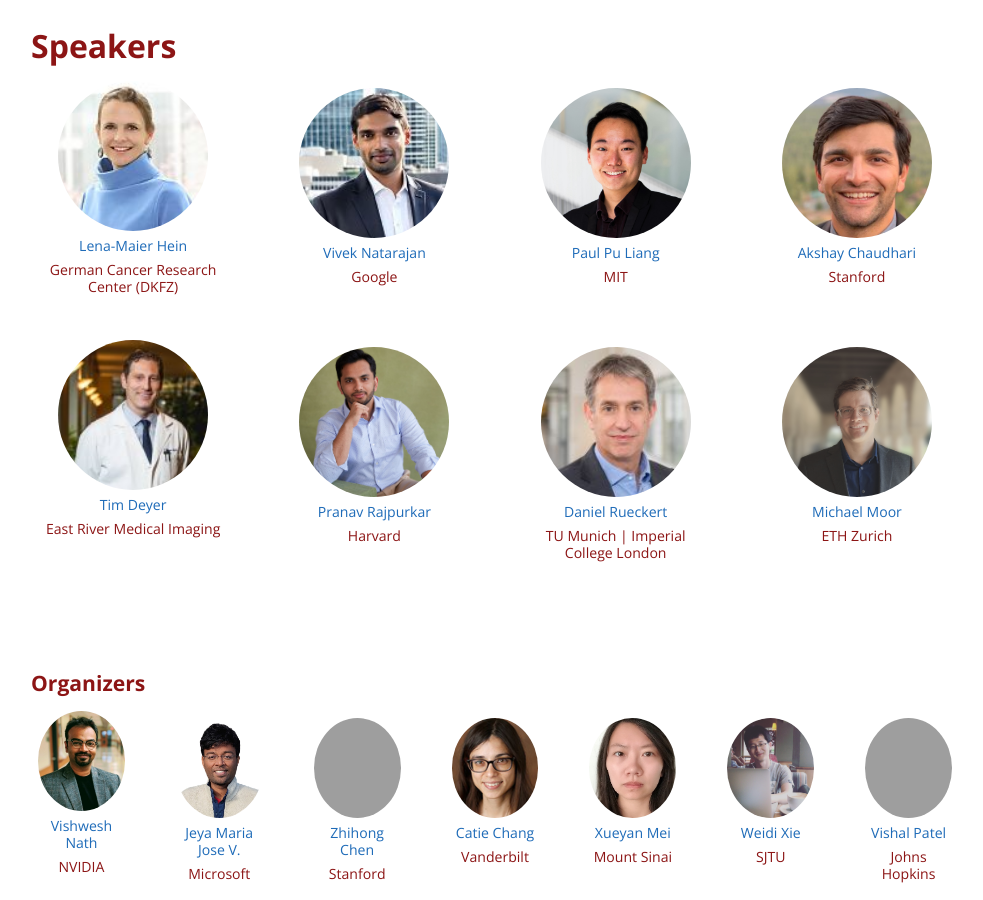
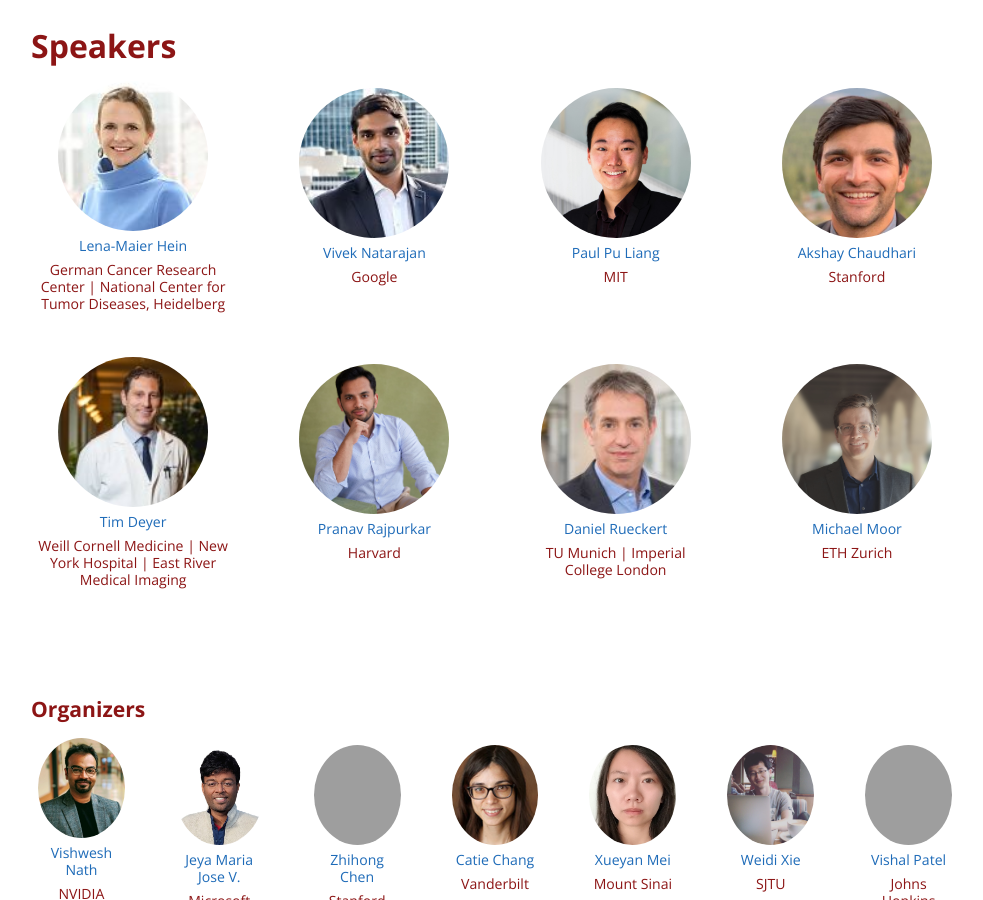
Before and after one commit to MandM2025/mandm2025.github.io, a Jekyll site: the page index.html, which Jekyll copies as it is, in a window 1280 px wide and 900 px high, scrolled down 685 px, cut to the strip 0-900 px from the top of the window. Shown: the whole strip, without its empty margins (145-1128 px from the left). Built offline with Jekyll 4.4.1, drawn with Linux system fonts in a browser that asks for light colours; grey boxes are pictures that could not be loaded.

Commit message:
updated speaker affiliations

```diff
--- a/index.html
+++ b/index.html
@@ -70,7 +70,7 @@
             Hein" style="width: 150px; height: 150px;">
             <h4><a href="https://www.dkfz.de/en/imsy/team/people/Lena_Maier-Hein.html">Lena-Maier
                 Hein</a></h4>
-            <h4>German Cancer Research Center (DKFZ)</h4>
+            <h4>German Cancer Research Center | National Center for Tumor Diseases, Heidelberg</h4>
             </h4>
         </div>
         <div class="col">
@@ -93,7 +93,7 @@
         <div class="col">
             <img src="images/timothy.jpeg" alt="Tim Deyer" style="width: 150px; height: 150px;">
             <h4><a href="https://eastriverimaging.com/timothy-deyer-m-d/">Tim Deyer</a></h4>
-            <h4>East River Medical Imaging</h4>
+            <h4>Weill Cornell Medicine | New York Hospital | East River Medical Imaging</h4>
         </div>
         <div class="col">
             <img src="images/pranav.jpg" alt="Pranav Rajpurkar" style="width: 150px; height: 150px;">
```
Also changed, not shown: 1 other file.
